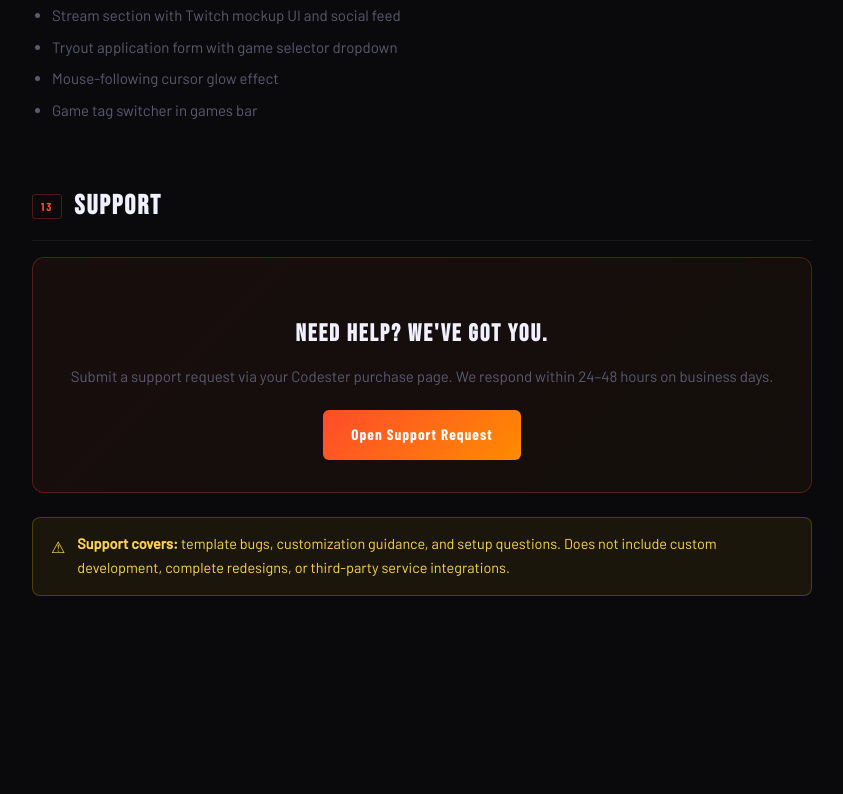
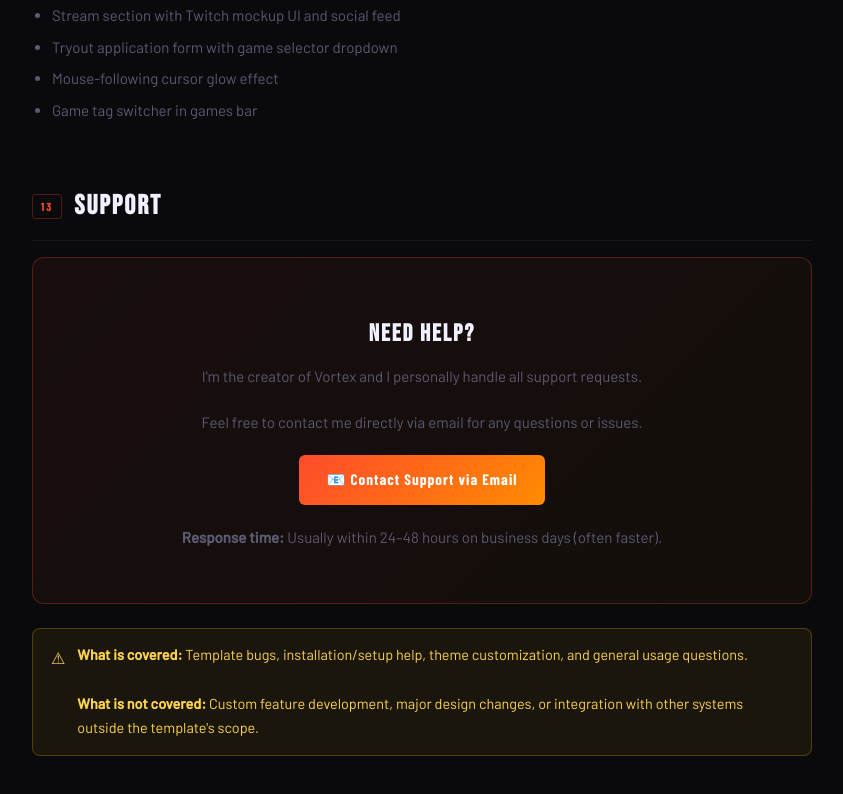
Before and after one commit to Elizondo613/Template-Vortex, a plain HTML site: page documentation/documentation.html in a window 1280 px wide. Shown: the part 7705-8499 px from the top of the page, without its empty margins (288-1131 px from the left). Before the commit the page ends 8441 px from the top, so only its background shows below. Drawn offline with nearby package versions, Linux system fonts and the light colour scheme.

Commit message:
Update files

```diff
--- a/docs/style.css
+++ b/docs/style.css
@@ -1,6 +1,6 @@
 /* ═══════════════════════════════════════
    VORTEX E-SPORTS — style.css
-   © 2025
+   © 2026
 ═══════════════════════════════════════ */
 :root {
   --bg: #0a0a0c;
--- a/documentation/documentation.html
+++ b/documentation/documentation.html
@@ -359,14 +359,27 @@ data-aos-duration=<span class="st">"800"</span>    <span class="cm">// ms durati
 
   <section class="doc-section" id="support">
     <h2><span class="num">13</span> Support</h2>
+
     <div class="support-box">
-      <h3>NEED HELP? WE'VE GOT YOU.</h3>
-      <p>Submit a support request via your Codester purchase page. We respond within 24–48 hours on business days.</p>
-      <a href="https://www.codester.com" class="support-btn">Open Support Request</a>
+      <h3>Need help?</h3>
+      <p>I'm the creator of Vortex and I personally handle all support requests.</p>
+      <p>Feel free to contact me directly via email for any questions or issues.</p>
+
+      <div style="margin: 20px 0;">
+        <a href="mailto:josejavierem@gmail.com" class="support-btn">
+          📧 Contact Support via Email
+        </a>
+      </div>
+
+      <p><strong>Response time:</strong> Usually within 24–48 hours on business days (often faster).</p>
     </div>
+
     <div class="callout warning" style="margin-top:24px">
       <span class="callout-icon">⚠</span>
-      <span><strong>Support covers:</strong> template bugs, customization guidance, and setup questions. Does not include custom development, complete redesigns, or third-party service integrations.</span>
+      <span>
+        <strong>What is covered:</strong> Template bugs, installation/setup help, theme customization, and general usage questions.<br><br>
+        <strong>What is not covered:</strong> Custom feature development, major design changes, or integration with other systems outside the template's scope.
+      </span>
     </div>
   </section>
 
```
Also changed, not shown: README.txt.
